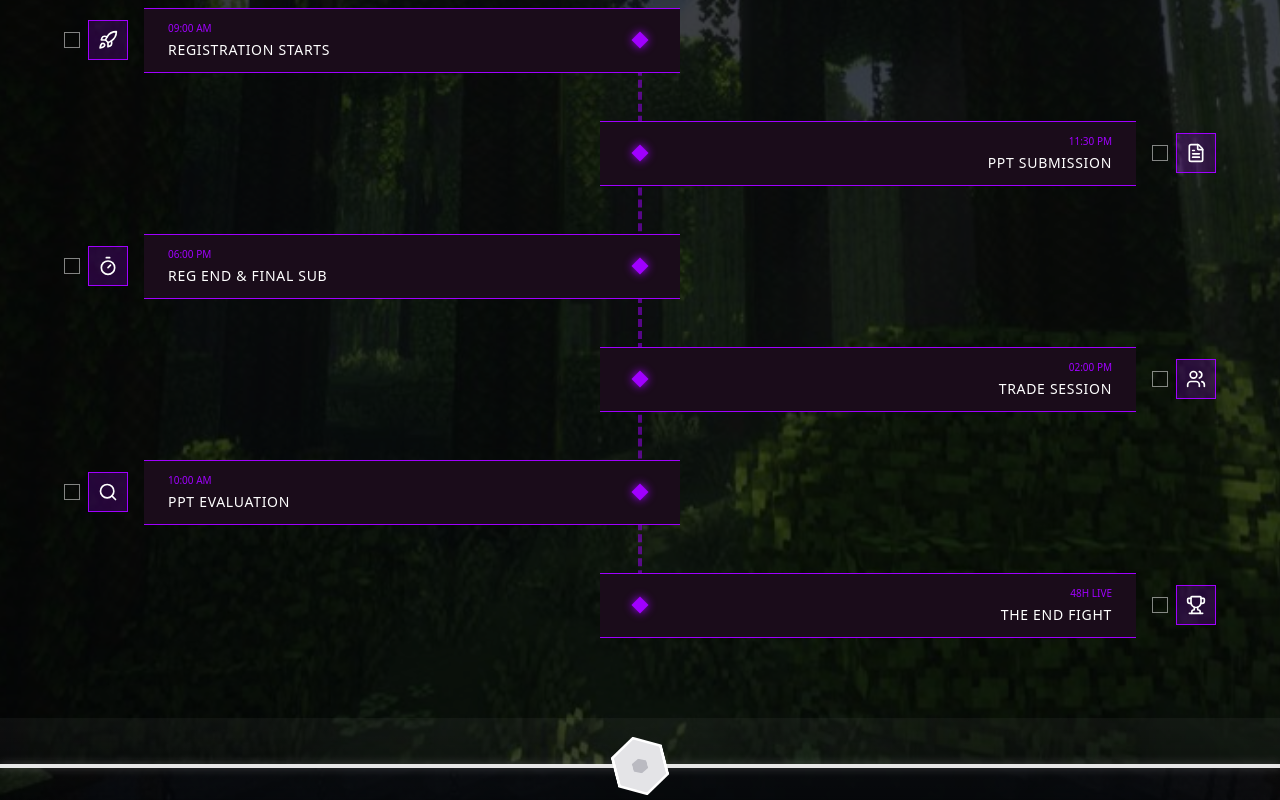
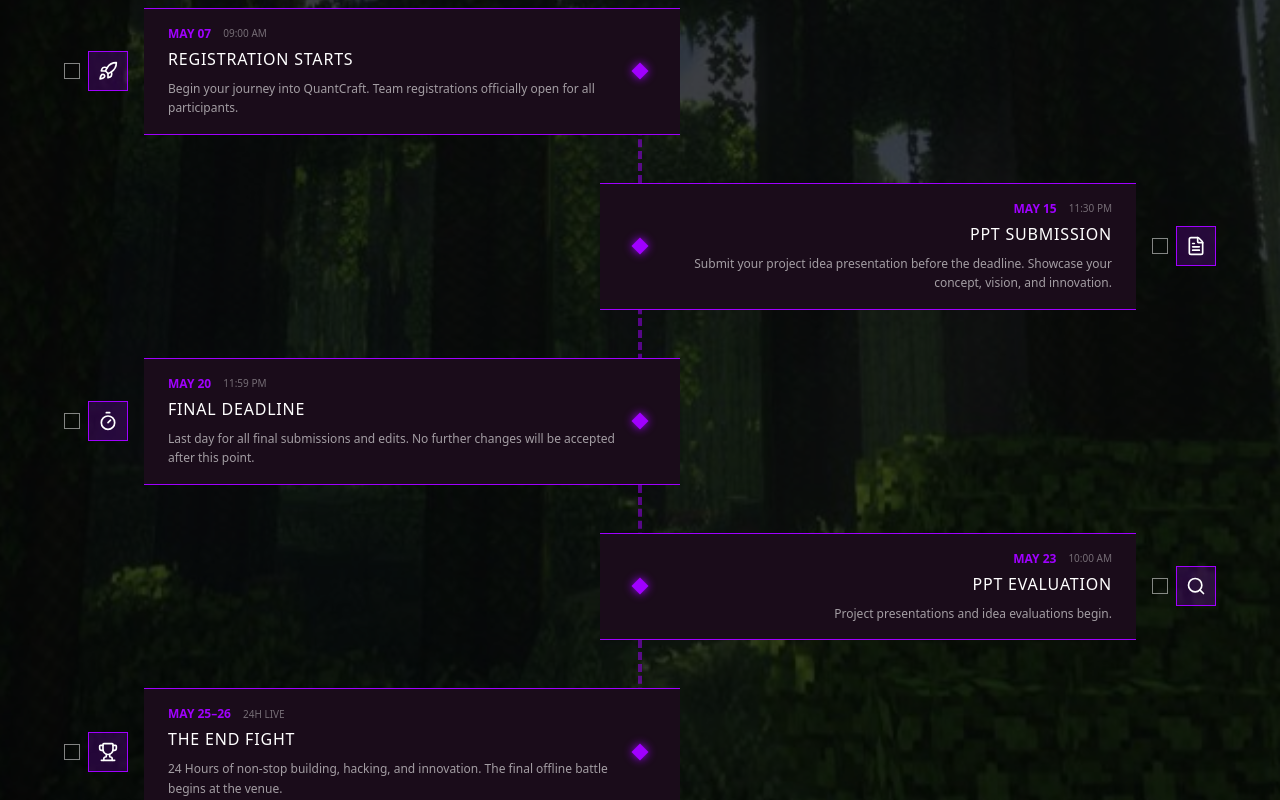
Before and after one commit to ParthK0/Quantacraft, a Next.js app: page / in a window 1280 px wide. Shown: the part 3040-3840 px from the top of the page. Built offline with nearby package versions, Linux system fonts and the light colour scheme.

Commit message:
feat: update event timeline with new dates and descriptions

```diff
--- a/src/components/sections/Timeline/index.tsx
+++ b/src/components/sections/Timeline/index.tsx
@@ -14,45 +14,38 @@
 
 const events = [
   {
-    date: "May 04",
+    date: "MAY 07",
     time: "09:00 AM",
     title: "Registration Starts",
-    desc: "Open to all students across India.",
+    desc: "Begin your journey into QuantCraft. Team registrations officially open for all participants.",
     icon: Rocket,
   },
   {
-    date: "May 15",
+    date: "MAY 15",
     time: "11:30 PM",
     title: "PPT Submission",
-    desc: "Submit your core idea and approach.",
+    desc: "Submit your project idea presentation before the deadline. Showcase your concept, vision, and innovation.",
     icon: FileText,
   },
   {
-    date: "May 20",
-    time: "06:00 PM",
-    title: "Reg End & Final Sub",
-    desc: "Final deadline for all submissions.",
+    date: "MAY 20",
+    time: "11:59 PM",
+    title: "Final Deadline",
+    desc: "Last day for all final submissions and edits. No further changes will be accepted after this point.",
     icon: Timer,
   },
   {
-    date: "May 22",
-    time: "02:00 PM",
-    title: "Trade Session",
-    desc: "Interactive session with mentors.",
-    icon: Users,
-  },
-  {
-    date: "May 23",
+    date: "MAY 23",
     time: "10:00 AM",
     title: "PPT Evaluation",
-    desc: "Expert review of your presentations.",
+    desc: "Project presentations and idea evaluations begin.",
     icon: Search,
   },
   {
-    date: "May 25-26",
-    time: "48H LIVE",
+    date: "MAY 25–26",
+    time: "24H LIVE",
     title: "The End Fight",
-    desc: "Final hacking battle at the venue.",
+    desc: "24 Hours of non-stop building, hacking, and innovation. The final offline battle begins at the venue.",
     icon: Trophy,
   },
 ];
@@ -95,10 +88,16 @@
 
               {/* Event Card (Simple bar like the photo) */}
               <div className="flex-1 w-full pl-12 md:pl-0">
-                <div className="bg-[#1a0c1a] border-y border-[#A000FF] hover:bg-[#2d122d] transition-colors py-3 px-6 relative">
+                <div className="bg-[#1a0c1a] border-y border-[#A000FF] hover:bg-[#2d122d] transition-colors py-4 px-6 relative">
                   <div className={`flex flex-col ${i % 2 === 0 ? "md:items-start" : "md:items-end text-right"}`}>
-                    <span className="text-[#A000FF] text-[10px] mb-1">{event.time}</span>
-                    <h3 className="text-white text-sm uppercase tracking-wider">{event.title}</h3>
+                    <div className="flex items-center gap-3 mb-1">
+                      <span className="text-[#A000FF] text-[12px] font-bold">{event.date}</span>
+                      <span className="text-white/40 text-[10px]">{event.time}</span>
+                    </div>
+                    <h3 className="text-white text-base uppercase tracking-wider mb-2">{event.title}</h3>
+                    <p className={`text-white/60 text-xs leading-relaxed max-w-md ${i % 2 === 0 ? "text-left" : "text-right"}`}>
+                      {event.desc}
+                    </p>
                   </div>
                 </div>
               </div>
```
